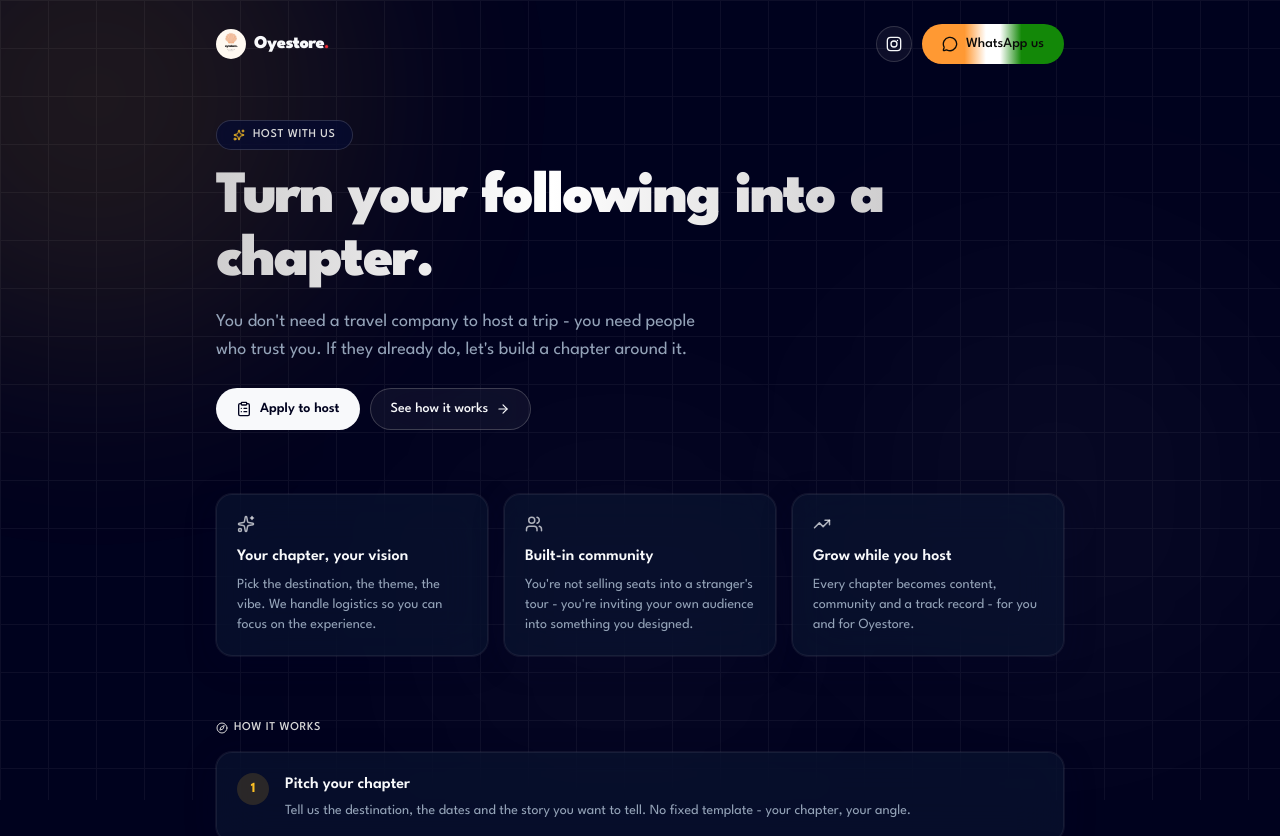
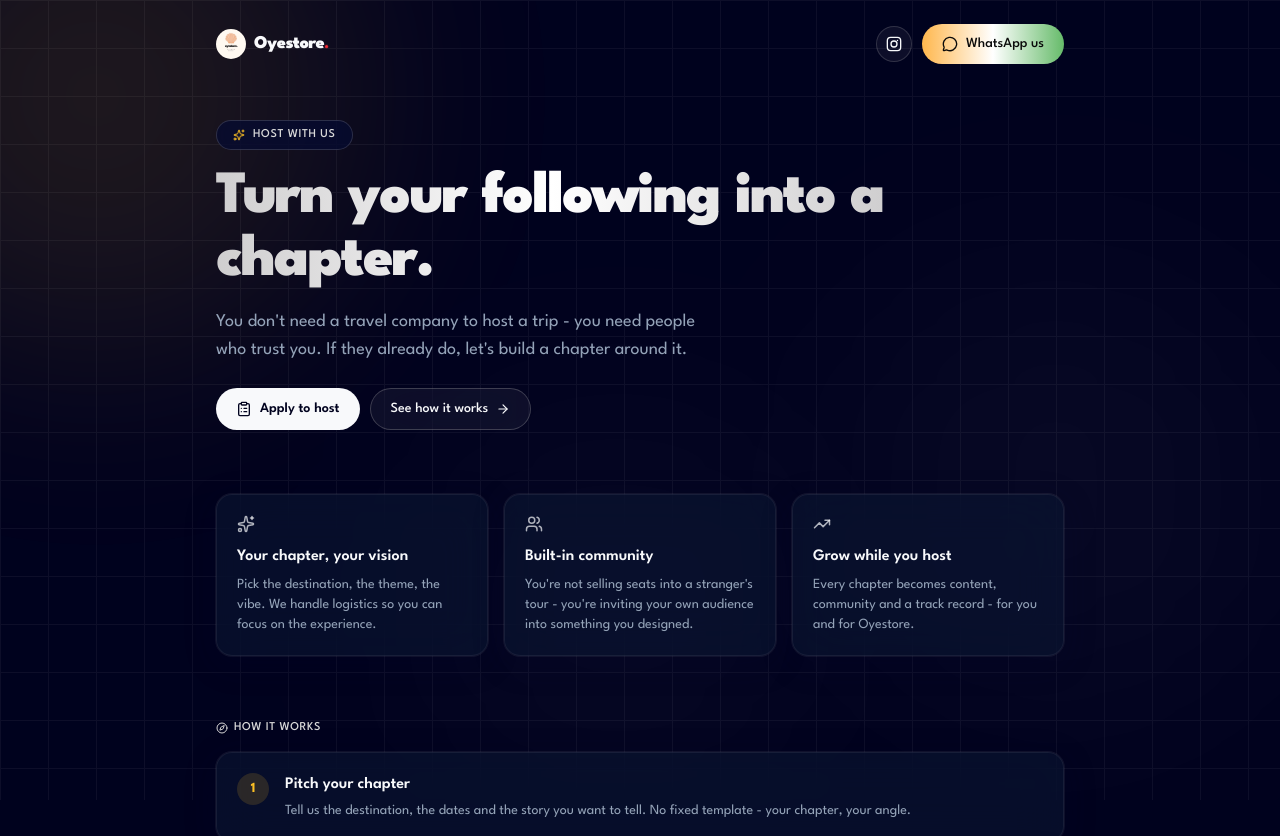
Before and after one commit to Arambee/oyestore-os, a Next.js app: page /host in a window 1280 px wide. Shown: the top 836 px of the page. Built offline with nearby package versions, Linux system fonts and the light colour scheme.

Commit message:
Soften and smooth the tricolor gradient
Lighter tints (#FFB74D saffron, #66BB6A green) instead of the exact
flag hex values, and a single continuous 3-stop blend instead of
flat color plateaus with short transition zones - reads as gentler
and smoother rather than a literal flag.

```diff
--- a/styles/utilities.css
+++ b/styles/utilities.css
@@ -55,15 +55,7 @@
 
   /* ─── Independence Day Tricolor ──────────────────────────────────────── */
   .tricolor-gradient {
-    background: linear-gradient(
-      90deg,
-      #ff9933 0%,
-      #ff9933 30%,
-      #ffffff 45%,
-      #ffffff 55%,
-      #138808 70%,
-      #138808 100%
-    );
+    background: linear-gradient(90deg, #ffb74d 0%, #ffffff 50%, #66bb6a 100%);
     color: #0a0a0a;
   }
 
```
